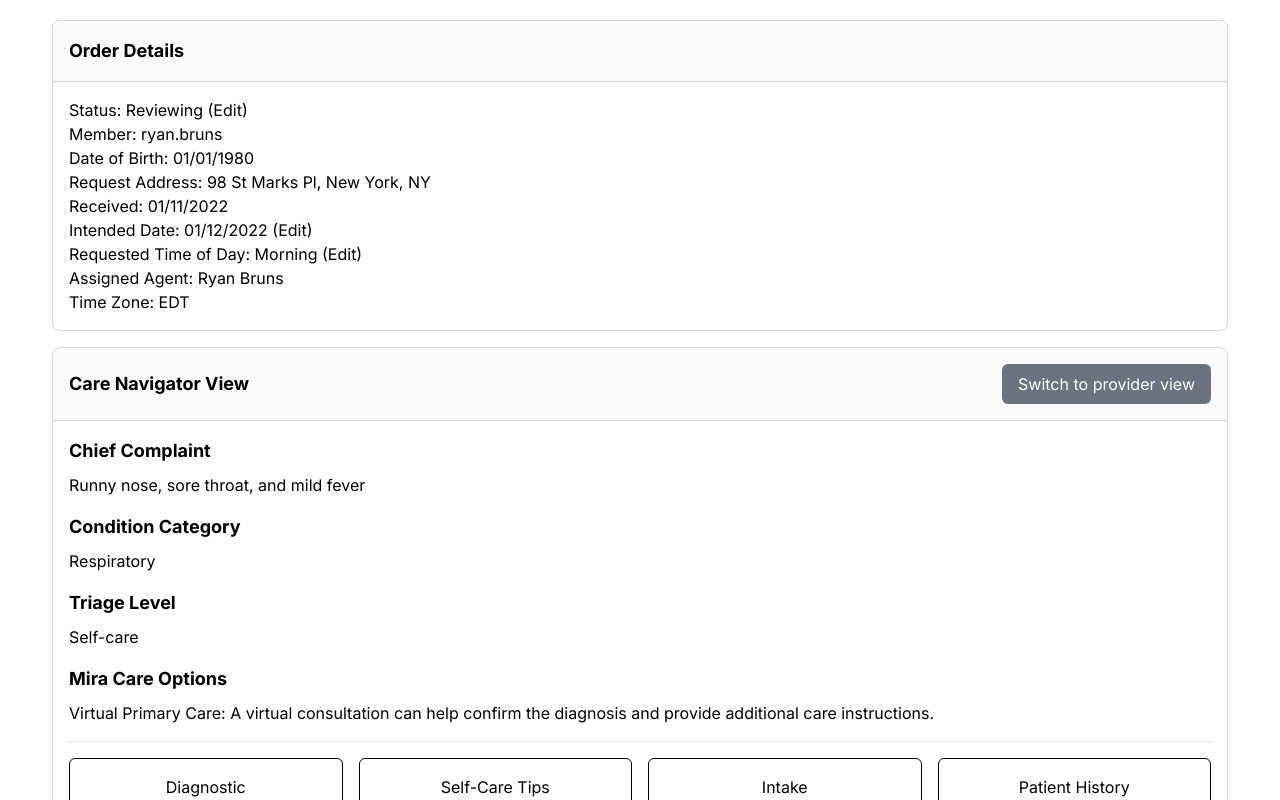
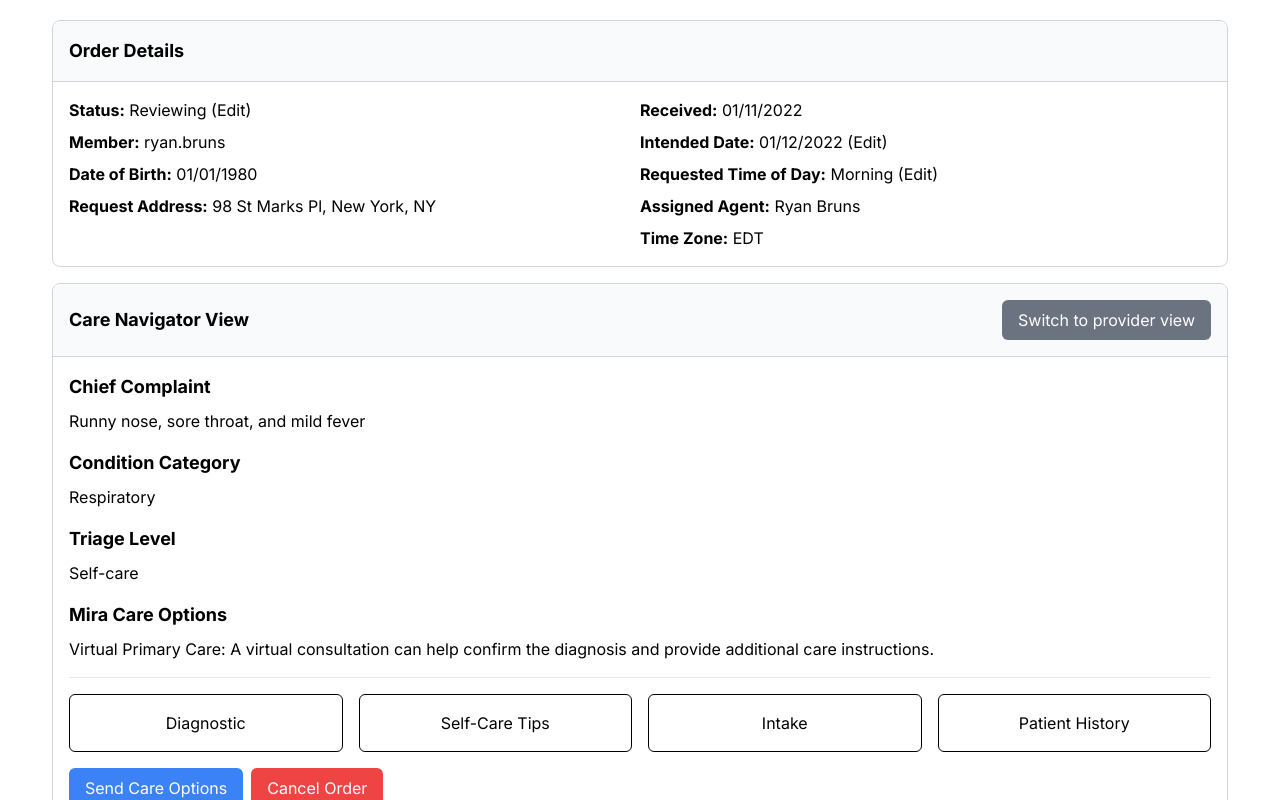
Before and after one commit to eduramme/order-page-project, a Next.js app: page /order in a window 1280 px wide. Shown: the top 800 px of the page. Built offline with nearby package versions, Linux system fonts and the light colour scheme.

Commit message:
fix order details styles

```diff
--- a/components/chat-component.tsx
+++ b/components/chat-component.tsx
@@ -15,7 +15,7 @@
           className="flex-grow border-gray-200 border py-2 px-4 rounded-md"
           type="text"
         />
-        <button className="px-4 py-2 bg-gray-500 text-white rounded-md">
+        <button className="px-4 py-2 bg-gray-500 text-white rounded-md hover:bg-gray-600 transition-colors duration-300">
           Send Message
         </button>
       </div>
--- a/components/order-details.tsx
+++ b/components/order-details.tsx
@@ -6,16 +6,38 @@
       <div className="p-4 flex border-b border-gray-300 bg-gray-50">
         <h3 className="text-lg font-bold">Order Details</h3>
       </div>
-      <div className="p-4">
-        <h2>Status: Reviewing (Edit)</h2>
-        <p>Member: ryan.bruns</p>
-        <p>Date of Birth: 01/01/1980</p>
-        <p>Request Address: 98 St Marks Pl, New York, NY</p>
-        <p>Received: 01/11/2022</p>
-        <p>Intended Date: 01/12/2022 (Edit)</p>
-        <p>Requested Time of Day: Morning (Edit)</p>
-        <p>Assigned Agent: Ryan Bruns</p>
-        <p>Time Zone: EDT</p>
+      <div className="p-4 grid grid-cols-2">
+        <div className="w-full flex flex-col gap-2">
+          <p>
+            <strong>Status:</strong> Reviewing (Edit)
+          </p>
+          <p>
+            <strong>Member:</strong> ryan.bruns
+          </p>
+          <p>
+            <strong>Date of Birth:</strong> 01/01/1980
+          </p>
+          <p>
+            <strong>Request Address:</strong> 98 St Marks Pl, New York, NY
+          </p>
+        </div>
+        <div className="w-full flex flex-col gap-2">
+          <p>
+            <strong>Received:</strong> 01/11/2022
+          </p>
+          <p>
+            <strong>Intended Date:</strong> 01/12/2022 (Edit)
+          </p>
+          <p>
+            <strong>Requested Time of Day:</strong> Morning (Edit)
+          </p>
+          <p>
+            <strong>Assigned Agent:</strong> Ryan Bruns
+          </p>
+          <p>
+            <strong>Time Zone:</strong> EDT
+          </p>
+        </div>
       </div>
     </div>
   );
```
